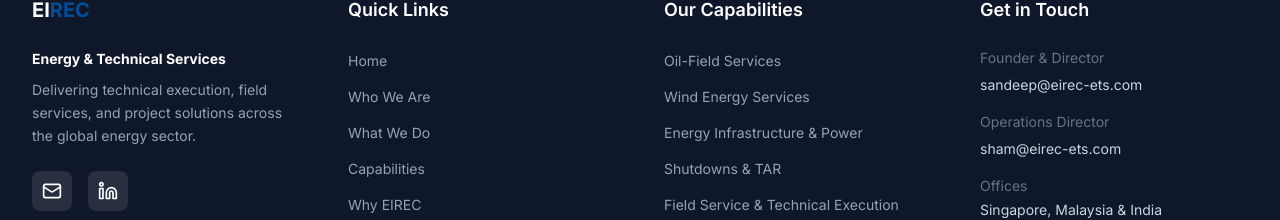
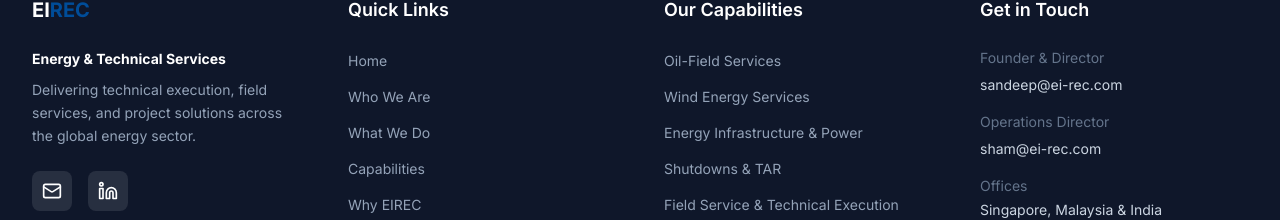
Before and after one commit to vinothumash-dev/EIREC, a React (Vite) app in the folder app/: page / in a window 1280 px wide. Shown: the part 7281-7501 px from the top of the page. Built offline with nearby package versions, Linux system fonts and the light colour scheme.

Commit message:
Update email addresses in footer for consistency

```diff
--- a/app/src/components/Footer.tsx
+++ b/app/src/components/Footer.tsx
@@ -53,7 +53,7 @@
             </p>
             <div className="flex items-center gap-4">
               <a
-                href="mailto:sandeep@eirec-ets.com"
+                href="mailto:sandeep@ei-rec.com"
                 className="w-10 h-10 bg-white/10 rounded-lg flex items-center justify-center hover:bg-primary transition-colors"
               >
                 <Mail className="w-5 h-5" />
@@ -107,19 +107,19 @@
               <div>
                 <p className="text-sm text-slate-500 mb-1">Founder & Director</p>
                 <a
-                  href="mailto:sandeep@eirec-ets.com"
+                  href="mailto:sandeep@ei-rec.com"
                   className="text-slate-300 hover:text-white transition-colors text-sm"
                 >
-                  sandeep@eirec-ets.com
+                  sandeep@ei-rec.com
                 </a>
               </div>
               <div>
                 <p className="text-sm text-slate-500 mb-1">Operations Director</p>
                 <a
-                  href="mailto:sham@eirec-ets.com"
+                  href="mailto:sham@ei-rec.com"
                   className="text-slate-300 hover:text-white transition-colors text-sm"
                 >
-                  sham@eirec-ets.com
+                  sham@ei-rec.com
                 </a>
               </div>
               <div>
```
